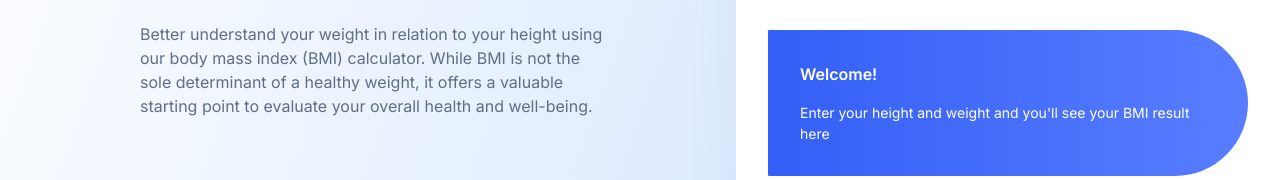
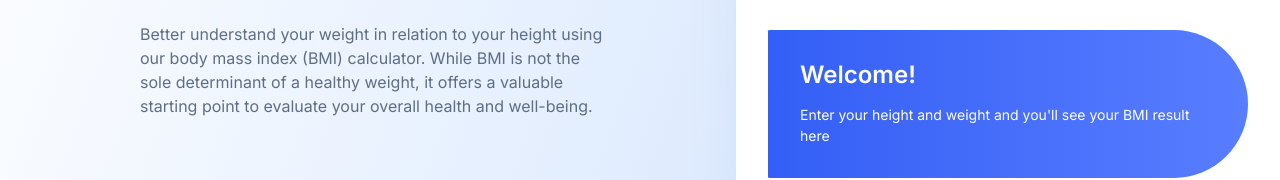
Before and after one commit to sbarciela/bmi-calculator, a Next.js app: page / in a window 1280 px wide. Shown: the part 419-599 px from the top of the page. Built offline with nearby package versions, Linux system fonts and the light colour scheme.

Commit message:
cambios en welcome component

```diff
--- a/src/components/Welcome.jsx
+++ b/src/components/Welcome.jsx
@@ -2,7 +2,7 @@ function Welcome(){
     return(
         <div className='bg-gradient-to-r from-grad01 to-grad02 p-8 border-0 rounded-2xl text-white md:grid md:grid-cols-1 md:gap-4 md:rounded-r-[999px] md:rounded-l-[16px] '>
             <div>
-                <h3 className='text-m font-semibold'>Welcome!</h3>
+                <h3 className='text-hm font-semibold'>Welcome!</h3>
             </div>
             <div className="md:flex md:content-center md:flex-wrap">
                 <p className='text-s'>Enter your height and weight and you'll see your BMI result here</p>
```
